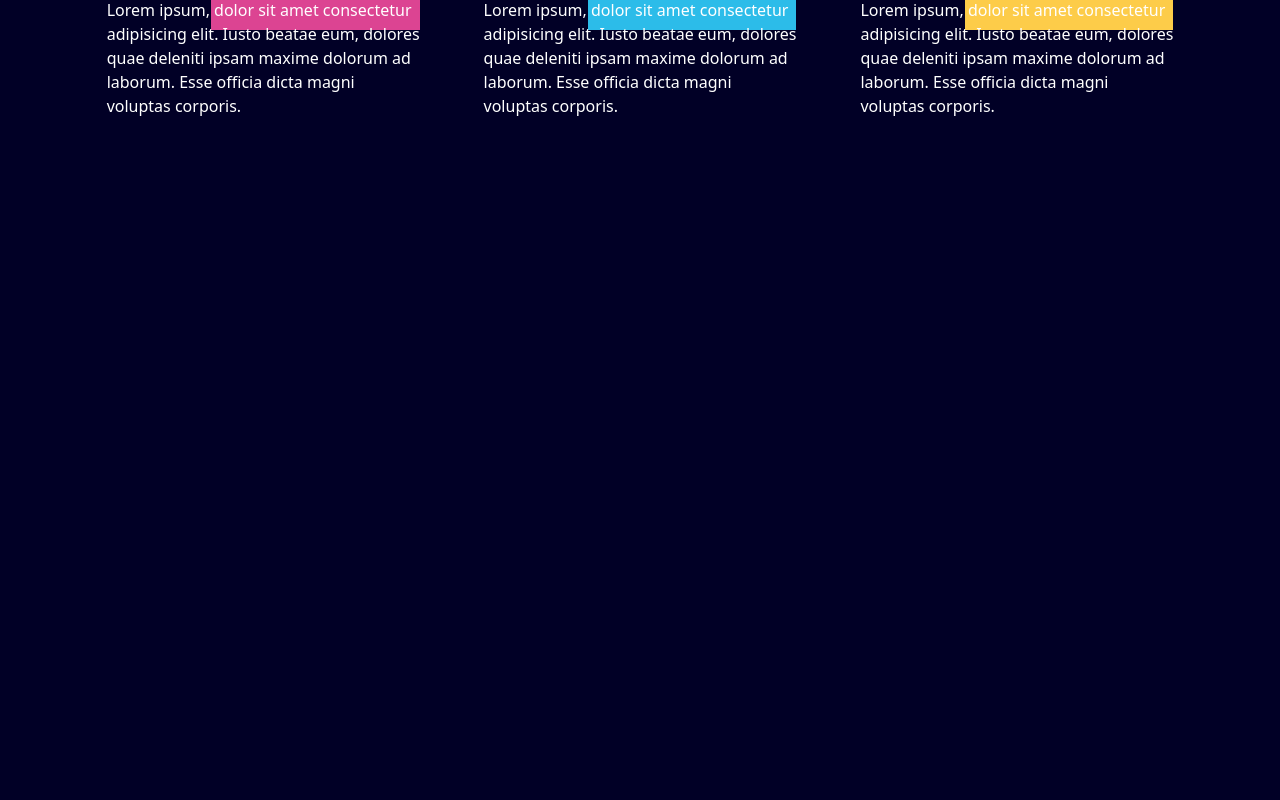
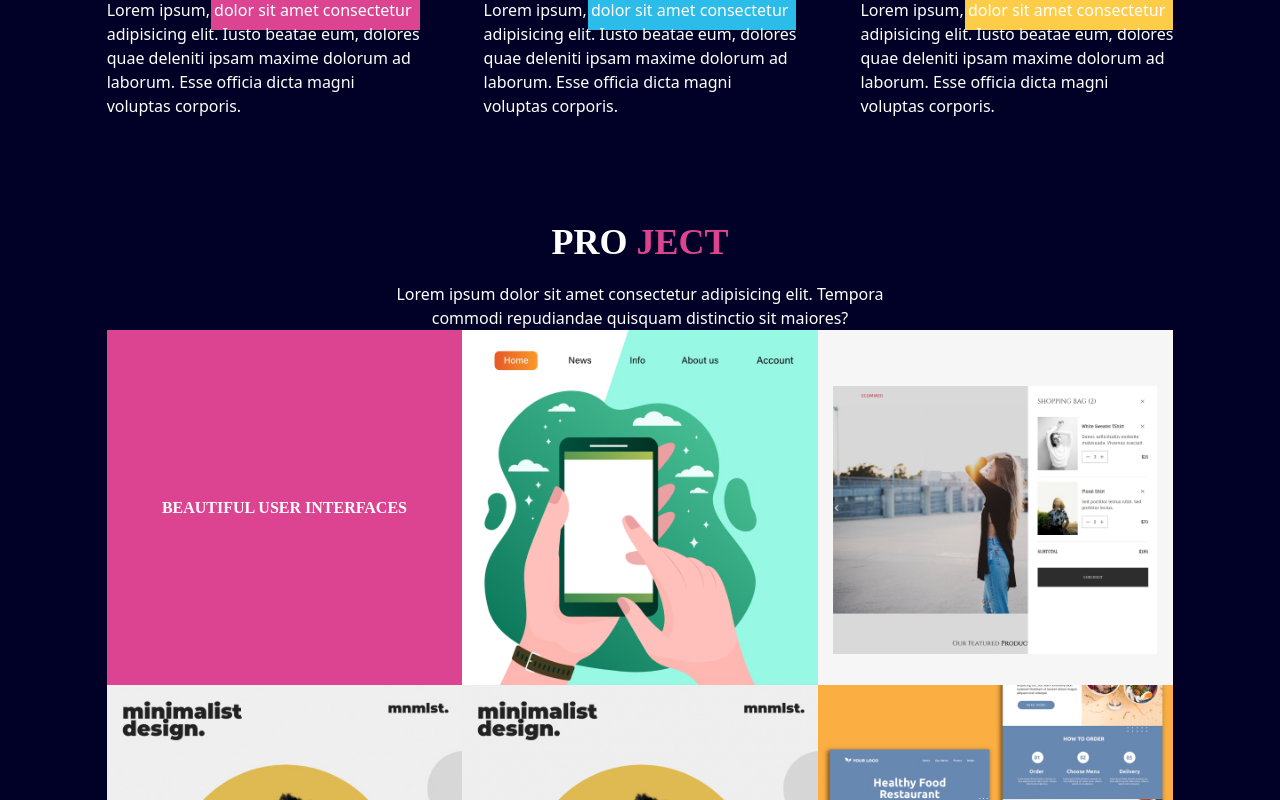
Before and after one commit to ssmdbayzid/protfolio-p, a React (Create React App) app: page / in a window 1280 px wide. Shown: the part 1460-2260 px from the top of the page. Before the commit the page ends 1586 px from the top, so only its background shows below. Built offline with nearby package versions, Linux system fonts and the light colour scheme.

Commit message:
project section complete

```diff
--- a/src/App.js
+++ b/src/App.js
@@ -4,6 +4,7 @@ import Navbar from "./sceens/Navbar";
 import DotGroup from "./sceens/DotGroup";
 import Landing from "./sceens/Landing";
 import Skills from "./sceens/Skills";
+import Projects from "./sceens/Projects";
 
 
 function App() {
@@ -44,7 +45,10 @@ function App() {
           setSelectedPage={setSelectedPage}
         />
         <Skills  />
+
+         <Projects />
          </div>
+
 
     </div>
   );
--- /dev/null
+++ b/src/data/ProjectData.jsx
@@ -0,0 +1,48 @@
+import project1 from '../assets/project-1.jpeg'
+import project2 from '../assets/project-2.jpeg'
+import project3 from '../assets/project-3.jpeg'
+import project4 from '../assets/project-4.jpeg'
+import project5 from '../assets/project-5.jpeg'
+import project6 from '../assets/project-6.jpeg'
+import project7 from '../assets/project-7.jpeg'
+
+
+const projectsData = [
+    {
+        name: "Project-1",
+        description: "Lorem, ipsum dolor sit amet consectetur adipisicing elit. Dicta optio numquam vitae, enim error quas.",
+        img: project1,
+    },
+    {
+        name: "Project-2",
+        description: "Lorem, ipsum dolor sit amet consectetur adipisicing elit. Dicta optio numquam vitae, enim error quas.",
+        img: project2,
+    },
+    {
+        name: "Project-3",
+        description: "Lorem, ipsum dolor sit amet consectetur adipisicing elit. Dicta optio numquam vitae, enim error quas.",
+        img: project3,
+    },
+    {
+        name: "Project-4",
+        description: "Lorem, ipsum dolor sit amet consectetur adipisicing elit. Dicta optio numquam vitae, enim error quas.",
+        img: project4,
+    },
+    {
+        name: "Project-5",
+        description: "Lorem, ipsum dolor sit amet consectetur adipisicing elit. Dicta optio numquam vitae, enim error quas.",
+        img: project5,
+    },
+    {
+        name: "Project-6",
+        description: "Lorem, ipsum dolor sit amet consectetur adipisicing elit. Dicta optio numquam vitae, enim error quas.",
+        img: project6,
+    },
+    {
+        name: "Project-7",
+        description: "Lorem, ipsum dolor sit amet consectetur adipisicing elit. Dicta optio numquam vitae, enim error quas.",
+        img: project7,
+    },
+]
+
+export default projectsData;
--- a/src/sceens/Navbar.jsx
+++ b/src/sceens/Navbar.jsx
@@ -15,7 +15,7 @@ const Link = ({page, selectedPage, setSelectedPage}) => {
     return (
         <AnchorLink
 
-        className={`${selectedPage === lowerCasePage ? "text-yellow" :""} hover:text-yellow transition  duration-500`}
+        className={`${selectedPage === lowerCasePage ? "text-yellow" :""} hover:text-yellow hover:scale-105 hover:semibold transition  duration-200`}
         href={`#${lowerCasePage}`}
         onClick={() => setSelectedPage(lowerCasePage)}
         >
--- /dev/null
+++ b/src/sceens/Projects.jsx
@@ -0,0 +1,76 @@
+import { motion } from 'framer-motion'
+import React, { useState } from 'react'
+import projectsData from '../data/ProjectData'
+
+
+const container = {
+  hidden: {},
+  visible: {
+    transition: { staggerChildren: 0.2 }
+  }
+}
+
+const projectVariants = {
+  hidden: {opacity: 0, scale: 0.8},
+  visible: {opacity: 1, scale: 1}
+}
+
+if(projectsData){
+  console.log(projectsData)
+}
+
+const Projects = () => {
+  return (
+    <section id="projcts" className="pt-10 md:pt-24 pb-48">
+      <motion.div
+      className="md:w-1/2 mx-auto text-center"
+      initial="hidden"
+      whileInView="visible"
+      viewport={{once: true, amouunt : 0.5}}
+      transition={{duration: 0.5}}
+      variants={{
+        hidden: {opacity: 0, y: 50},
+        visible: {opacity: 1, y: 0}
+      }}
+      >
+      <p className="text-4xl font-playFair font-semibold">PRO <span className=" text-red">JECT</span></p>
+      <p className="mt-5">
+        Lorem ipsum dolor sit amet consectetur adipisicing elit. Tempora commodi repudiandae quisquam distinctio sit maiores?
+      </p>
+      </motion.div>
+
+       {/* Projects  */}
+
+      <div className="flex justify-center">
+
+       <motion.div
+       className="sm:grid sm:grid-cols-3 mx-auto"
+       initial="hidden"
+       whileInView="visible"
+       viewport={{once: 1, amount: 0.5}}
+       variants={container}
+       >
+        <div className="flex justify-center items-center bg-red text-center p-10 max-w-[400px] max-h-[400px] font-playFair font-semibold">
+        BEAUTIFUL USER INTERFACES
+        </div>
+
+
+        {projectsData && projectsData.map((data, index)=>
+         <motion.div key={index} variants={projectVariants} className="relative group overflow-hidden">
+          <div className="absolute opacity-0 h-full w-full p-10  items-center group-hover:opacity-90 bottom-[-100%] group-hover:bottom-0 transitionon duration-500 z-30 flex flex-col justify-center bg-dark-grey/75">
+            <p className="text-4xl text-yellow font-semibold">{data.name}</p>
+            <p className="text-md mt-10 text-center">
+              {data.description}
+            </p>
+          </div>
+          <img src={data.img} alt="" />
+
+        </motion.div>)}
+
+       </motion.div>
+       </div>
+    </section>
+  )
+}
+
+export default Projects
```
Also changed, not shown: src/assets/project-3.jpeg, src/assets/project-3.png (deleted).
